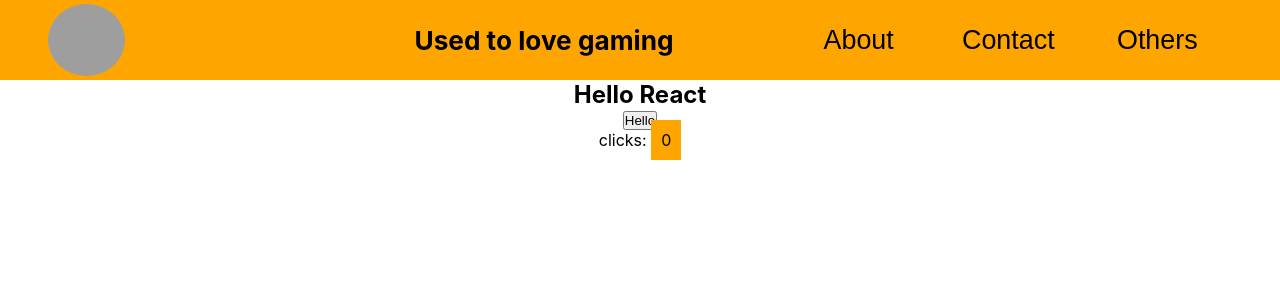
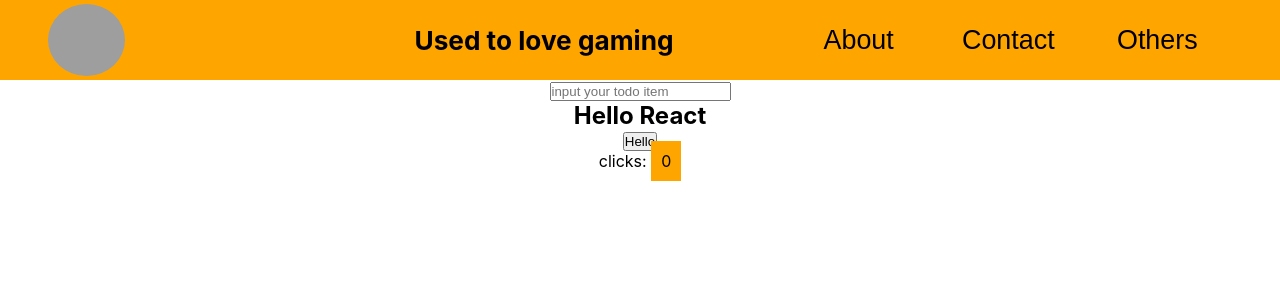
Before and after one commit to gareth-robinson865/myfirstreactapp, a React (Create React App) app: page / in a window 1280 px wide. Shown: the top 300 px of the page. Built offline with nearby package versions, Linux system fonts and the light colour scheme; grey boxes are pictures that could not be loaded.

Commit message:
todoinput put into the app.js

```diff
--- a/src/App.js
+++ b/src/App.js
@@ -1,5 +1,6 @@
 import React from 'react';
 import NavBar from './navbar';
+import ToDoFrom from './todoinput';
 
 let numbers = 0;
 
@@ -20,7 +21,7 @@ function app() {
       </nav>
 
       <header>
-
+        <ToDoFrom />
       </header>
 
       <article>
```
